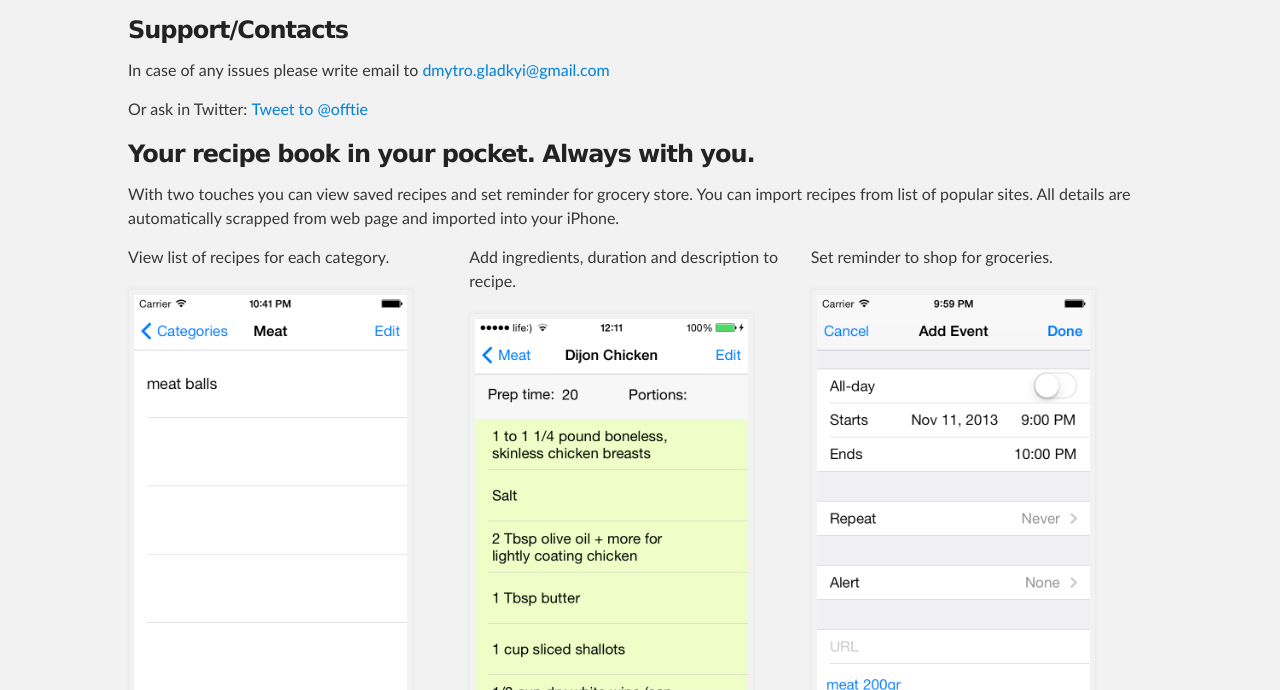
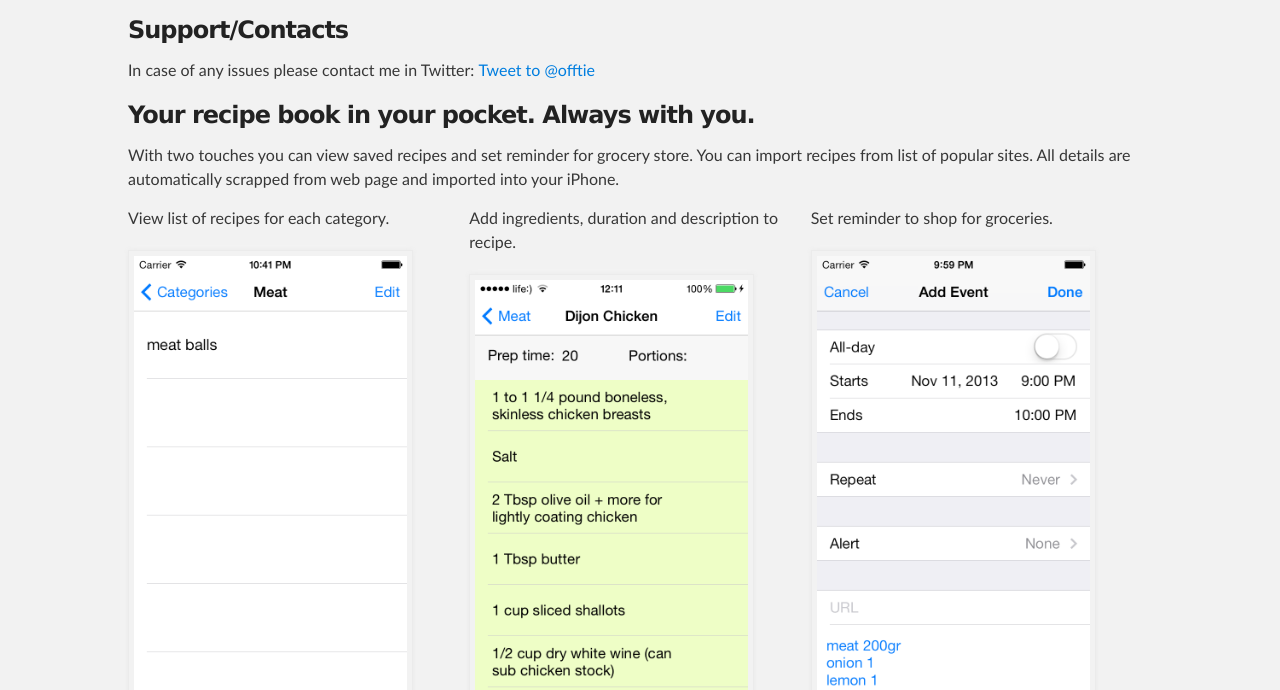
Before and after one commit to gladimdim/recipe-book, a plain HTML site: page index.html in a window 1280 px wide. Shown: the part 410-1100 px from the top of the page. Drawn offline with Linux system fonts and the light colour scheme.

Commit message:
Update index.html

```diff
--- a/index.html
+++ b/index.html
@@ -34,8 +34,7 @@
 <p>Thank you for interesting in app "Book for Cook". This app is helpful for people who like to cook and have a lot of recipes. With this app you can easily store your recipes grouped by categories. Each recipe has a list of ingridients and description (steps to cook). App also allows to set reminder with a list of groceries needed for recipe. It is also possible to share recipes via email.</p>
 
 <h3>Support/Contacts</h3>
-<p>In case of any issues please write email to <a href="mailto:dmytro.gladkyi@gmail.com">dmytro.gladkyi@gmail.com</a>
-  <p>Or ask in Twitter: <a href="https://twitter.com/intent/tweet?screen_name=DmytroGladkyi" class="twitter-mention-button" data-related="DmytroGladkyi" align="middle">Tweet to @offtie</a>
+<p>In case of any issues please contact me in Twitter: <a href="https://twitter.com/intent/tweet?screen_name=DmytroGladkyi" class="twitter-mention-button" data-related="DmytroGladkyi" align="middle">Tweet to @offtie</a>
 <script>!function(d,s,id){var js,fjs=d.getElementsByTagName(s)[0];if(!d.getElementById(id)){js=d.createElement(s);js.id=id;js.src="https://platform.twitter.com/widgets.js";fjs.parentNode.insertBefore(js,fjs);}}(document,"script","twitter-wjs");</script></p>
 
 <div>
```
